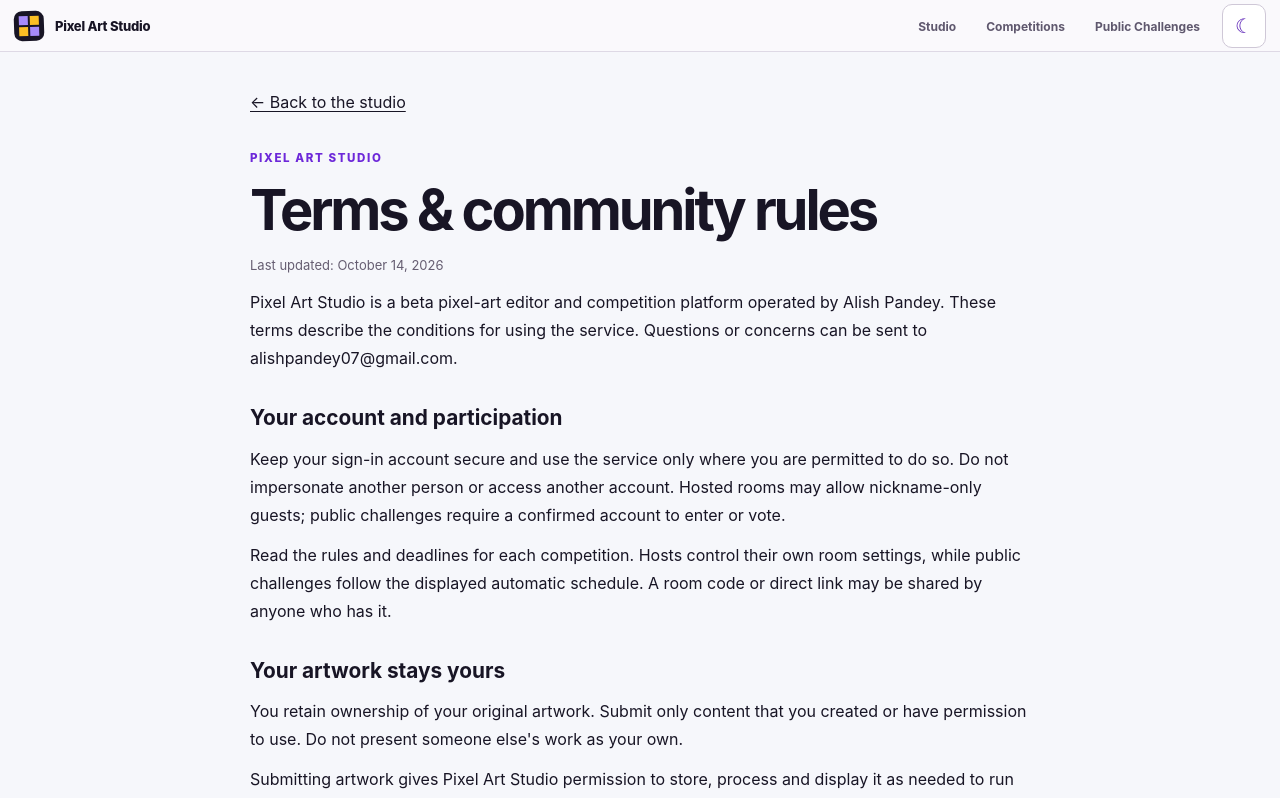
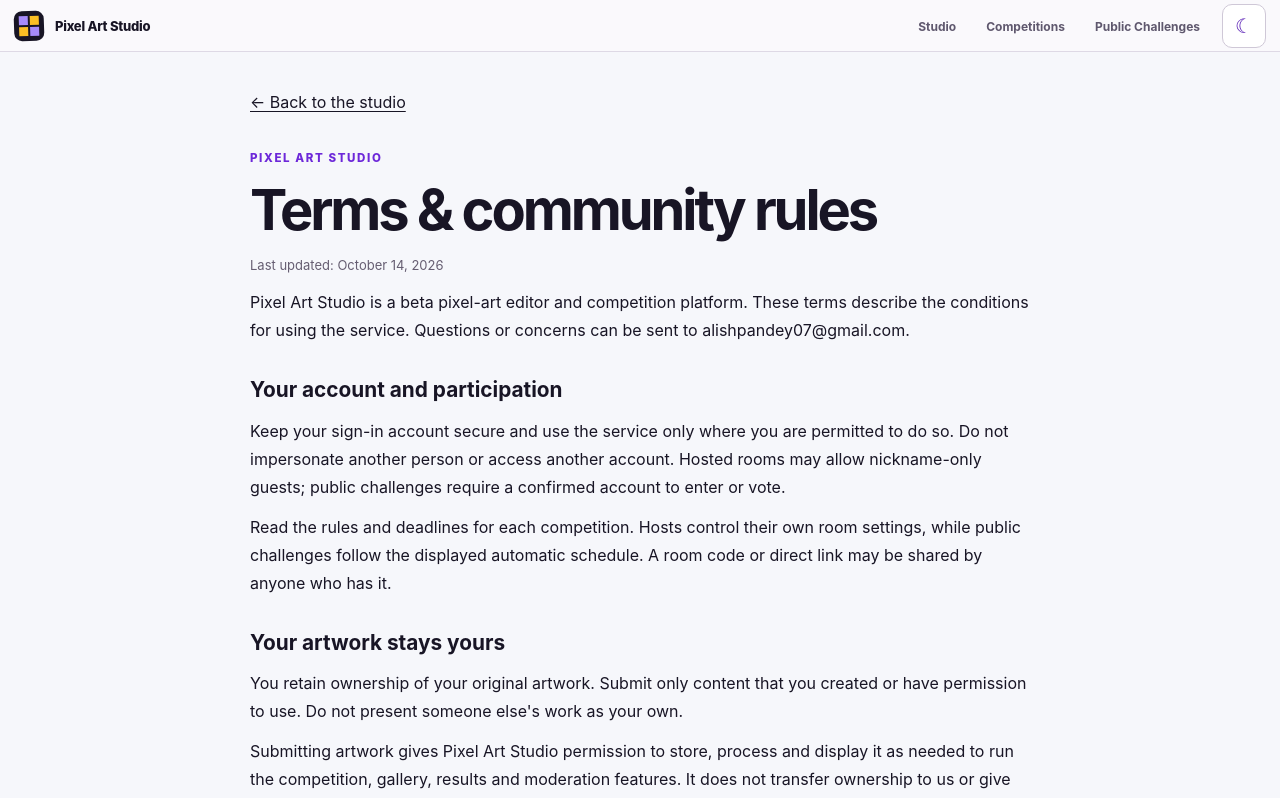
Before and after one commit to Alish-07/pixelsdraw, a Next.js app: page /terms in a window 1280 px wide. Shown: the top 798 px of the page. Built offline with nearby package versions, Linux system fonts and the light colour scheme; no server answers.

Commit message:
Remove personal name from public policies

```diff
--- a/app/privacy/page.js
+++ b/app/privacy/page.js
@@ -8,7 +8,7 @@ export const metadata = {
 };
 
 export default function PrivacyPage() {
-  return <PolicyPage title="Privacy policy" introduction="This policy explains how Pixel Art Studio handles information when you draw, sign in, join competitions or report artwork. The service is operated by Alish Pandey. For privacy questions, contact alishpandey07@gmail.com.">
+  return <PolicyPage title="Privacy policy" introduction="This policy explains how Pixel Art Studio handles information when you draw, sign in, join competitions or report artwork. For privacy questions, contact alishpandey07@gmail.com.">
     <section><h2>Drawing on your device</h2>
       <p>The standalone editor saves editable drafts in your browser using IndexedDB and local storage. Preferences such as appearance, panel sizes and saved nicknames may also stay on your device. Drawing in the standalone editor does not by itself publish your artwork.</p>
       <p>Browser drafts are not a cloud backup. Clearing site data, changing browsers or moving to another website address can make them unavailable. Export important work before making those changes.</p>
--- a/app/terms/page.js
+++ b/app/terms/page.js
@@ -8,7 +8,7 @@ export const metadata = {
 };
 
 export default function TermsPage() {
-  return <PolicyPage title="Terms & community rules" introduction="Pixel Art Studio is a beta pixel-art editor and competition platform operated by Alish Pandey. These terms describe the conditions for using the service. Questions or concerns can be sent to alishpandey07@gmail.com.">
+  return <PolicyPage title="Terms & community rules" introduction="Pixel Art Studio is a beta pixel-art editor and competition platform. These terms describe the conditions for using the service. Questions or concerns can be sent to alishpandey07@gmail.com.">
     <section><h2>Your account and participation</h2>
       <p>Keep your sign-in account secure and use the service only where you are permitted to do so. Do not impersonate another person or access another account. Hosted rooms may allow nickname-only guests; public challenges require a confirmed account to enter or vote.</p>
       <p>Read the rules and deadlines for each competition. Hosts control their own room settings, while public challenges follow the displayed automatic schedule. A room code or direct link may be shared by anyone who has it.</p>
```
